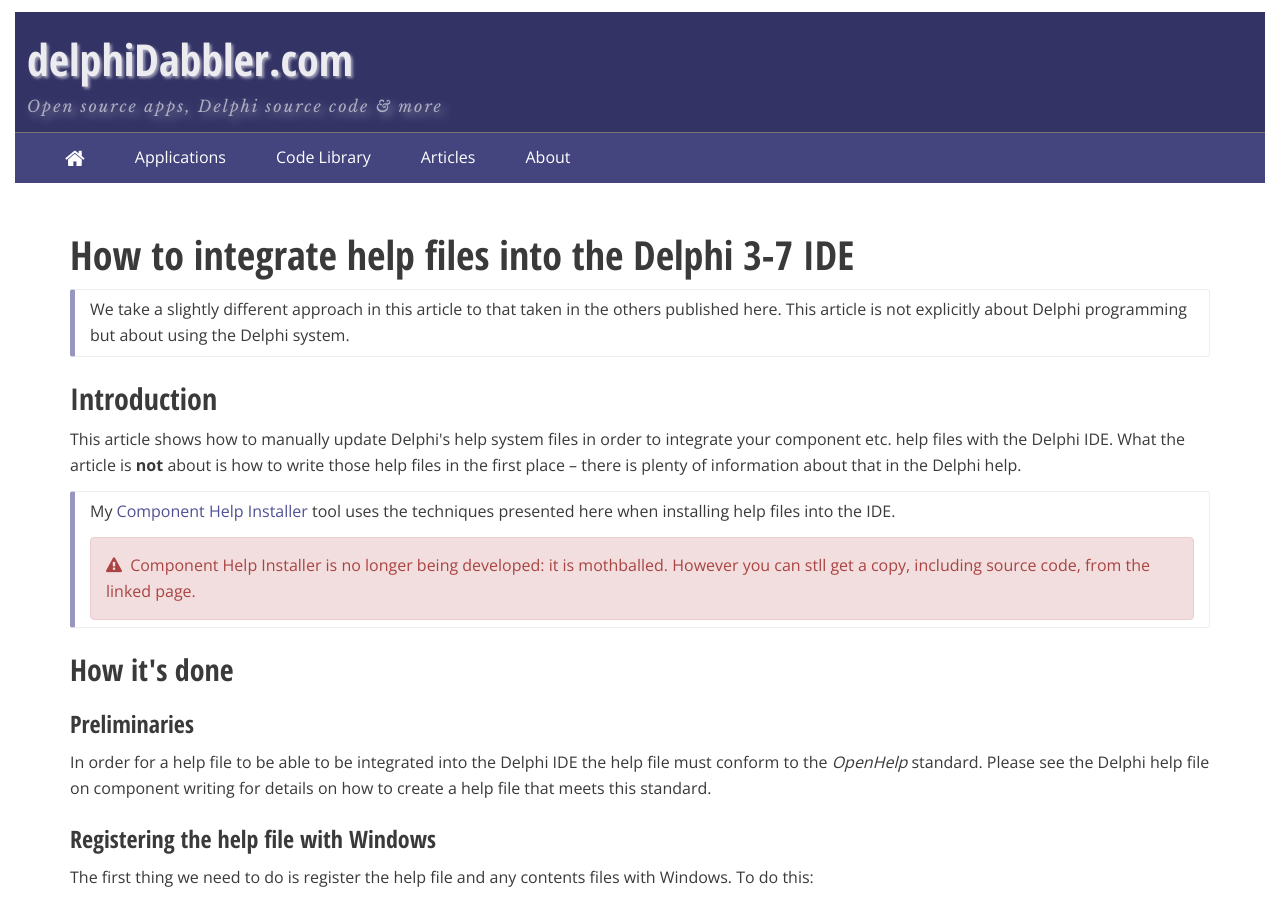
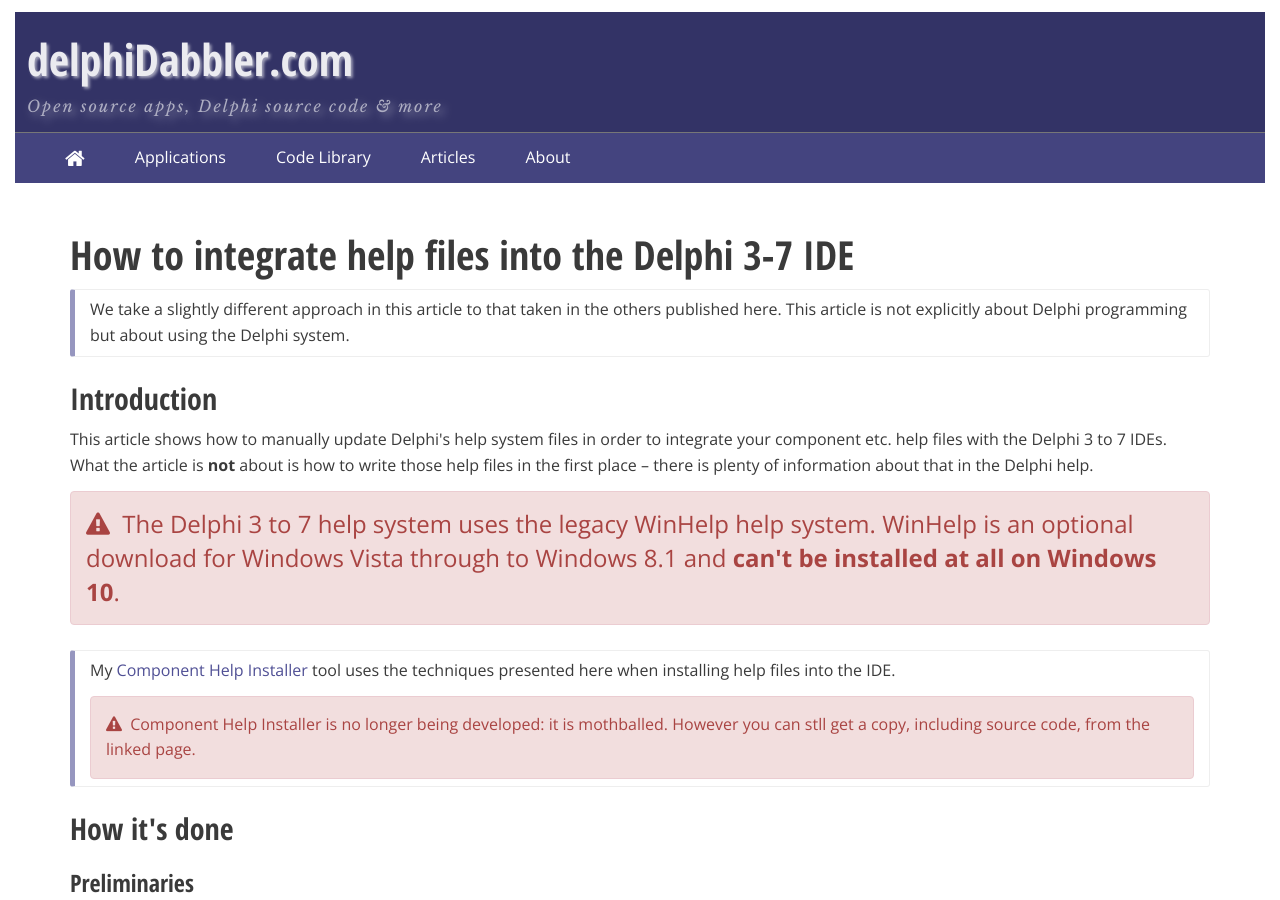
Before and after one commit to delphidabbler/delphidabbler.github.io, a Jekyll site: the page built from _articles/article-15.html, in a window 1280 px wide and 900 px high. Built offline with Jekyll 4.4.1, drawn with Linux system fonts in a browser that asks for light colours; nearby versions of some CDN libraries.

Commit message:
Add warning about WinHelp & Win 10 to article 15

```diff
--- a/_articles/article-15.html
+++ b/_articles/article-15.html
@@ -15,7 +15,11 @@
 </h2>
 
 <p>
-  This article shows how to manually update Delphi's help system files in order to integrate your component etc. help files with the Delphi IDE. What the article is <strong>not</strong> about is how to write those help files in the first place &ndash; there is plenty of information about that in the Delphi help.
+  This article shows how to manually update Delphi's help system files in order to integrate your component etc. help files with the Delphi 3 to 7 IDEs. What the article is <strong>not</strong> about is how to write those help files in the first place &ndash; there is plenty of information about that in the Delphi help.
+</p>
+
+<p class="alert alert-danger glyph lead">
+	The Delphi 3 to 7 help system uses the legacy WinHelp help system. WinHelp is an optional download for Windows Vista through to Windows 8.1 and <strong>can't be installed at all on Windows 10</strong>.
 </p>
 
 <aside>
```
